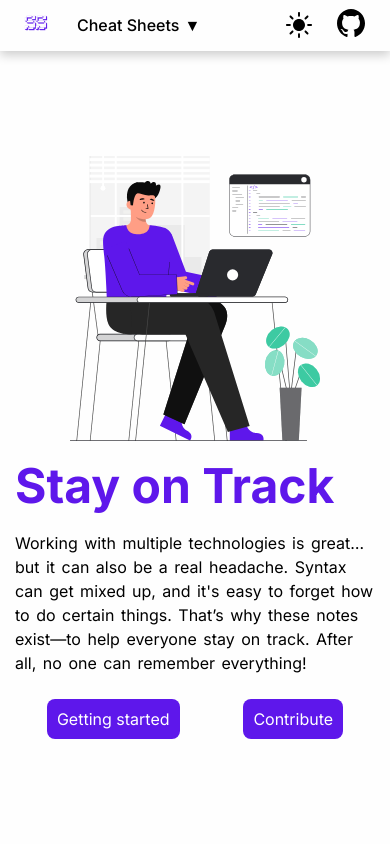
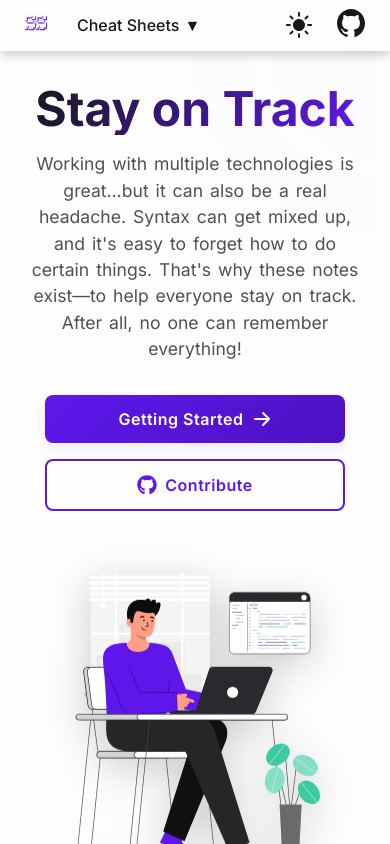
Before and after one commit to EIC95/ScriptSheets, a React (Vite) app: page / in a window 390 px wide. Built offline with nearby package versions, Linux system fonts and the light colour scheme.

Commit message:
frontend design improvement

```diff
--- a/src/components/home/Home.jsx
+++ b/src/components/home/Home.jsx
@@ -1,6 +1,8 @@
 import './home.css';
 import { Link } from "react-router-dom";
 import { useMemo } from "react";
+import { HiArrowRight } from "react-icons/hi";
+import { FaGithub } from "react-icons/fa";
 
 // GitHub repository link (used in multiple places)
 const GITHUB_REPO = "https://github.com/EIC95/CheatSheet.git";
@@ -32,12 +34,22 @@ function Home() {
                     <p>
                         Working with multiple technologies is great…but it can also be a real headache.
                         Syntax can get mixed up, and it&#39;s easy to forget how to do certain things.
-                        That’s why these notes exist—to help everyone stay on track.
+                        That's why these notes exist—to help everyone stay on track.
                         After all, no one can remember everything!
                     </p>
                     <div className="cta-container">
-                        <a href="#cheatsheets">Getting started</a>
-                        <a target="_blank" rel="noopener noreferrer" href={GITHUB_REPO}>Contribute</a>
+                        <a href="#cheatsheets">
+                            <span>
+                                Getting Started
+                                <HiArrowRight />
+                            </span>
+                        </a>
+                        <a href={GITHUB_REPO} target="_blank" rel="noopener noreferrer">
+                            <span>
+                                <FaGithub />
+                                Contribute
+                            </span>
+                        </a>
                     </div>
                 </div>
                 {/* Illustration */}
@@ -50,9 +62,14 @@ function Home() {
                 <div className="cheatsheets-container">
                     {technologies.map((tech) => (
                         <Link key={tech.name} to={tech.path}>
-                            {/* Each tech card includes an icon and name */}
-                            <img src={`/assets/${tech.icon}`} width={76} height={76} alt={`${tech.name} icon`} />
-                            {tech.name}
+                            <img
+                                src={`/assets/${tech.icon}`}
+                                width={76}
+                                height={76}
+                                alt={`${tech.name} icon`}
+                                loading="lazy"
+                            />
+                            <span>{tech.name}</span>
                         </Link>
                     ))}
                 </div>
@@ -62,10 +79,26 @@ function Home() {
             <hr />
             <footer>
                 <p style={{ marginBottom: 10 }}>
-                    Inspired by <a href="https://www.javascriptcheatsheet.org/" target="_blank" rel="noopener noreferrer" className="underline">javascriptcheatsheet</a>
+                    Inspired by{" "}
+                    <a
+                        href="https://www.javascriptcheatsheet.org/"
+                        target="_blank"
+                        rel="noopener noreferrer"
+                        className="underline"
+                    >
+                        javascriptcheatsheet
+                    </a>
                 </p>
                 <p>
-                    Made with ❤️ by <a href="https://eic.codes" target="_blank" rel="noopener noreferrer" className="underline">eic.codes</a>
+                    Made with ❤️ by{" "}
+                    <a
+                        href="https://eic.codes"
+                        target="_blank"
+                        rel="noopener noreferrer"
+                        className="underline"
+                    >
+                        eic.codes
+                    </a>
                 </p>
             </footer>
         </section>
--- a/src/style.css
+++ b/src/style.css
@@ -2,25 +2,53 @@
     --background: #fefefe;
     --accent: #E4E4E7;
     --text: #505050;
-    --title: #000000; /* Used for highlighted text and the home page */
+    --text-secondary: #71717A;
+    --title: #18181B;
     --shadow: 0 4px 10px rgba(0, 0, 0, 0.2);
     --snippet: #E4E4E7;
+    --primary-transparent: rgba(94, 23, 235, 0.1);
+    --gradient-start: #18181B;
+    --gradient-end: #5E17EB;
 }
 
 [data-theme="dark"] {
     --background: #18181B;
     --accent: #424242;
     --text: #bdbdbd;
+    --text-secondary: #A1A1AA;
     --title: #ffffff;
     --shadow: 0 4px 10px rgba(0, 0, 0, 0.5);
     --snippet: #bebebe;
+    --primary-transparent: rgba(94, 23, 235, 0.15);
+    --gradient-start: #ffffff;
+    --gradient-end: #5E17EB;
 }
 
 :root {
-    --primary: var(--default); /* Used as the tech color - set in the Navbar component */
+    --primary: var(--default);
     --default: #5E17EB;
-    --code: #0D1117; /* Background color for <pre> and <code> tags */
-    --codeInverted: #FFFFFF; /* Ensures code text is visible in light mode, since --text would blend into the background */
+    --primary-dark: #4c12c3;
+    --primary-light: #7039ef;
+    --code: #0D1117;
+    --codeInverted: #FFFFFF;
+
+    /* Spacing */
+    --space-xs: 0.25rem;
+    --space-sm: 0.5rem;
+    --space-md: 1rem;
+    --space-lg: 1.5rem;
+    --space-xl: 2rem;
+
+    /* Border Radius */
+    --radius-sm: 4px;
+    --radius-md: 8px;
+    --radius-lg: 12px;
+    --radius-full: 9999px;
+
+    /* Transitions */
+    --transition-fast: 150ms ease;
+    --transition-normal: 300ms ease;
+    --transition-slow: 500ms ease;
 }
 
 h1, h2, h3, h4, h5, h6, strong {
@@ -60,3 +88,356 @@ a:hover {
     color: var(--primary);
     cursor: pointer;
 }
+
+/* Hero Section Styles */
+.hero {
+    min-height: calc(100vh - 6vh);
+    display: flex;
+    align-items: center;
+    justify-content: space-between;
+    padding: 2rem;
+    gap: 4rem;
+    position: relative;
+    overflow: hidden;
+}
+
+.hero::before {
+    content: '';
+    position: absolute;
+    top: -50%;
+    right: -50%;
+    width: 100%;
+    height: 100%;
+    background: radial-gradient(circle, var(--primary-transparent, rgba(94, 23, 235, 0.1)) 0%, transparent 70%);
+    z-index: 0;
+    animation: pulse 8s ease-in-out infinite;
+}
+
+.hero > div {
+    flex: 1;
+    z-index: 1;
+    animation: fadeInUp 0.8s ease-out;
+}
+
+.home-title {
+    font-size: 4rem;
+    line-height: 1.1;
+    margin-bottom: 1.5rem;
+    background: linear-gradient(120deg, var(--title), var(--primary));
+    -webkit-background-clip: text;
+    -webkit-text-fill-color: transparent;
+    background-clip: text;
+}
+
+.hero p {
+    font-size: 1.25rem;
+    line-height: 1.6;
+    color: var(--text);
+    margin-bottom: 2rem;
+    max-width: 600px;
+}
+
+.cta-container {
+    display: flex;
+    gap: 1.5rem;
+    margin-top: 2.5rem;
+}
+
+.cta-container a {
+    padding: 1rem 2rem;
+    border-radius: var(--radius-md);
+    font-weight: 600;
+    font-size: 1.125rem;
+    letter-spacing: 0.5px;
+    transition: all 0.4s cubic-bezier(0.165, 0.84, 0.44, 1);
+    position: relative;
+    overflow: hidden;
+    display: inline-flex;
+    align-items: center;
+    justify-content: center;
+    min-width: 180px;
+}
+
+/* Primary Button (Getting Started) */
+.cta-container a:first-child {
+    background: linear-gradient(135deg, var(--primary), var(--primary-dark));
+    color: white;
+    box-shadow: 0 4px 15px var(--primary-transparent);
+    border: none;
+}
+
+.cta-container a:first-child::before {
+    content: '';
+    position: absolute;
+    top: 0;
+    left: 0;
+    width: 100%;
+    height: 100%;
+    background: linear-gradient(135deg, var(--primary-light), var(--primary));
+    opacity: 0;
+    transition: opacity 0.4s ease;
+}
+
+.cta-container a:first-child:hover {
+    transform: translateY(-3px);
+    box-shadow: 0 8px 25px var(--primary-transparent);
+}
+
+.cta-container a:first-child:hover::before {
+    opacity: 1;
+}
+
+.cta-container a:first-child:active {
+    transform: translateY(-1px);
+}
+
+/* Secondary Button (Contribute) */
+.cta-container a:last-child {
+    background: transparent;
+    border: 2px solid var(--primary);
+    color: var(--primary);
+    position: relative;
+    z-index: 1;
+}
+
+.cta-container a:last-child::before {
+    content: '';
+    position: absolute;
+    top: 0;
+    left: 0;
+    width: 100%;
+    height: 100%;
+    background: var(--primary);
+    transform: scaleX(0);
+    transform-origin: right;
+    transition: transform 0.4s cubic-bezier(0.165, 0.84, 0.44, 1);
+    z-index: -1;
+}
+
+.cta-container a:last-child:hover {
+    color: white;
+    transform: translateY(-3px);
+    box-shadow: 0 8px 25px var(--primary-transparent);
+}
+
+.cta-container a:last-child:hover::before {
+    transform: scaleX(1);
+    transform-origin: left;
+}
+
+.cta-container a:last-child:active {
+    transform: translateY(-1px);
+}
+
+/* Button Content */
+.cta-container a span {
+    position: relative;
+    z-index: 1;
+    display: flex;
+    align-items: center;
+    gap: 0.5rem;
+}
+
+/* Icon styles */
+.cta-container a svg {
+    width: 1.25rem;
+    height: 1.25rem;
+    transition: transform 0.3s ease;
+}
+
+.cta-container a:hover svg {
+    transform: translateX(3px);
+}
+
+.hero img {
+    max-width: 500px;
+    height: auto;
+    filter: drop-shadow(0 10px 20px rgba(0, 0, 0, 0.2));
+    animation: float 6s ease-in-out infinite;
+    z-index: 1;
+}
+
+/* Animations */
+@keyframes fadeInUp {
+    from {
+        opacity: 0;
+        transform: translateY(20px);
+    }
+    to {
+        opacity: 1;
+        transform: translateY(0);
+    }
+}
+
+@keyframes float {
+    0%, 100% {
+        transform: translateY(0);
+    }
+    50% {
+        transform: translateY(-20px);
+    }
+}
+
+@keyframes pulse {
+    0%, 100% {
+        transform: scale(1);
+        opacity: 0.1;
+    }
+    50% {
+        transform: scale(1.1);
+        opacity: 0.2;
+    }
+}
+
+/* Responsive Design for Hero */
+@media (max-width: 1024px) {
+    .hero {
+        flex-direction: column;
+        text-align: center;
+        padding: 4rem 2rem;
+        gap: 2rem;
+    }
+
+    .home-title {
+        font-size: 3rem;
+    }
+
+    .hero p {
+        margin: 0 auto;
+        font-size: 1.1rem;
+    }
+
+    .cta-container {
+        justify-content: center;
+    }
+
+    .hero img {
+        max-width: 80%;
+        margin-top: 2rem;
+    }
+}
+
+@media (max-width: 640px) {
+    .hero {
+        padding: 2rem 1rem;
+    }
+
+    .home-title {
+        font-size: 2.5rem;
+    }
+
+    .cta-container {
+        flex-direction: column;
+        gap: 1rem;
+        width: 100%;
+        max-width: 300px;
+        margin: 2rem auto 0;
+    }
+
+    .cta-container a {
+        width: 100%;
+        padding: 0.875rem 1.5rem;
+        font-size: 1rem;
+        min-width: unset;
+    }
+}
+
+/* Cheat Sheets Section */
+.cheatsheets-container {
+    display: grid;
+    grid-template-columns: repeat(auto-fill, minmax(160px, 1fr));
+    gap: 1.5rem;
+    padding: 2rem 0;
+}
+
+.cheatsheets-container a {
+    display: flex;
+    flex-direction: column;
+    align-items: center;
+    gap: 1rem;
+    padding: 1.5rem;
+    background: var(--background);
+    border: 1px solid var(--accent);
+    border-radius: var(--radius-lg);
+    transition: all 0.4s cubic-bezier(0.165, 0.84, 0.44, 1);
+    position: relative;
+    overflow: hidden;
+}
+
+.cheatsheets-container a::before {
+    content: '';
+    position: absolute;
+    top: 0;
+    left: 0;
+    width: 100%;
+    height: 100%;
+    background: linear-gradient(
+        135deg,
+        var(--primary-transparent),
+        transparent 60%
+    );
+    opacity: 0;
+    transition: opacity 0.4s ease;
+}
+
+.cheatsheets-container a:hover {
+    transform: translateY(-5px);
+    border-color: var(--primary);
+    box-shadow: 0 8px 25px var(--primary-transparent);
+}
+
+.cheatsheets-container a:hover::before {
+    opacity: 1;
+}
+
+.cheatsheets-container a img {
+    transition: transform 0.4s cubic-bezier(0.165, 0.84, 0.44, 1);
+    will-change: transform;
+}
+
+.cheatsheets-container a:hover img {
+    transform: scale(1.1) rotate(5deg);
+}
+
+.cheatsheets-container a:active {
+    transform: translateY(-2px);
+}
+
+.cheatsheets-container a:hover {
+    color: var(--primary);
+}
+
+/* Card Text Animation */
+.cheatsheets-container a span {
+    font-weight: 500;
+    position: relative;
+    transition: all 0.3s ease;
+}
+
+.cheatsheets-container a:hover span {
+    transform: translateY(-2px);
+}
+
+/* Responsive adjustments */
+@media (max-width: 768px) {
+    .cheatsheets-container {
+        grid-template-columns: repeat(auto-fill, minmax(140px, 1fr));
+        gap: 1rem;
+        padding: 1.5rem 0;
+    }
+
+    .cheatsheets-container a {
+        padding: 1rem;
+    }
+
+    .cheatsheets-container a img {
+        width: 60px;
+        height: 60px;
+    }
+}
+
+@media (max-width: 480px) {
+    .cheatsheets-container {
+        grid-template-columns: repeat(auto-fill, minmax(120px, 1fr));
+    }
+}
```
